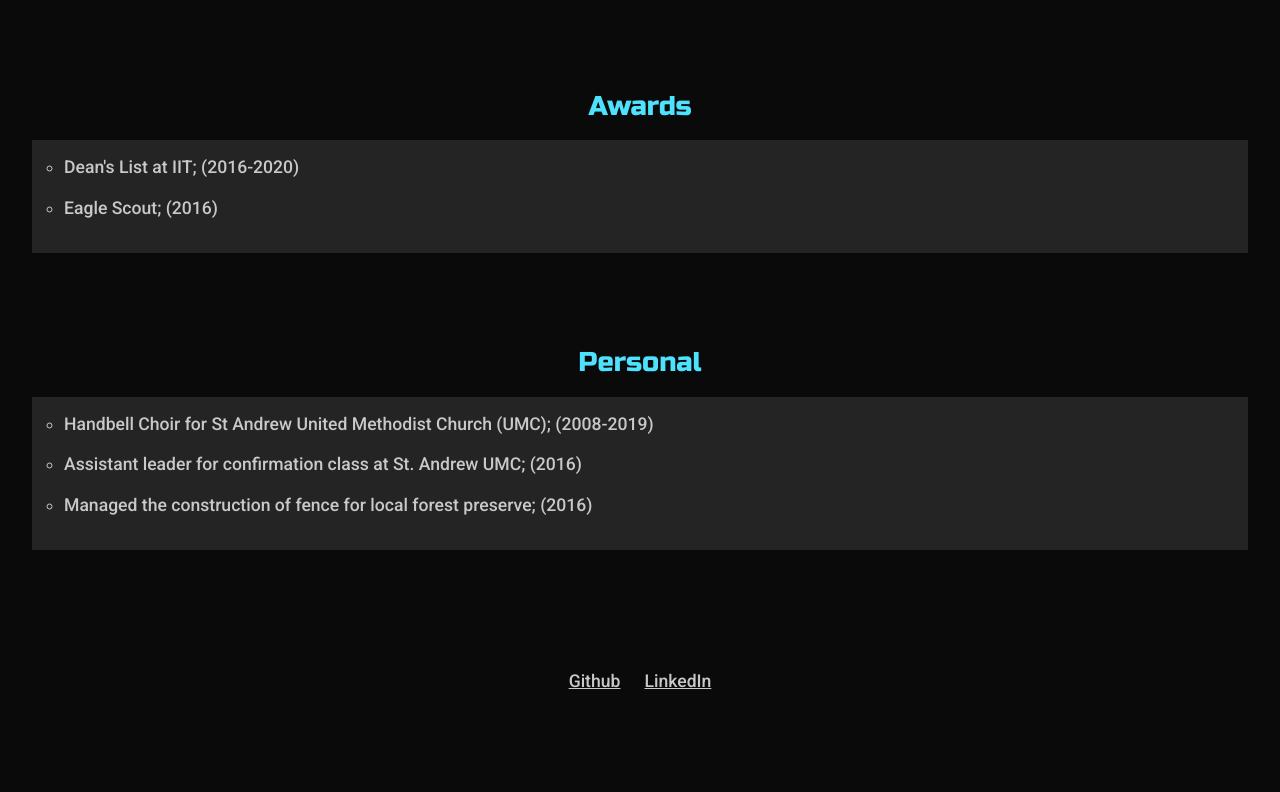
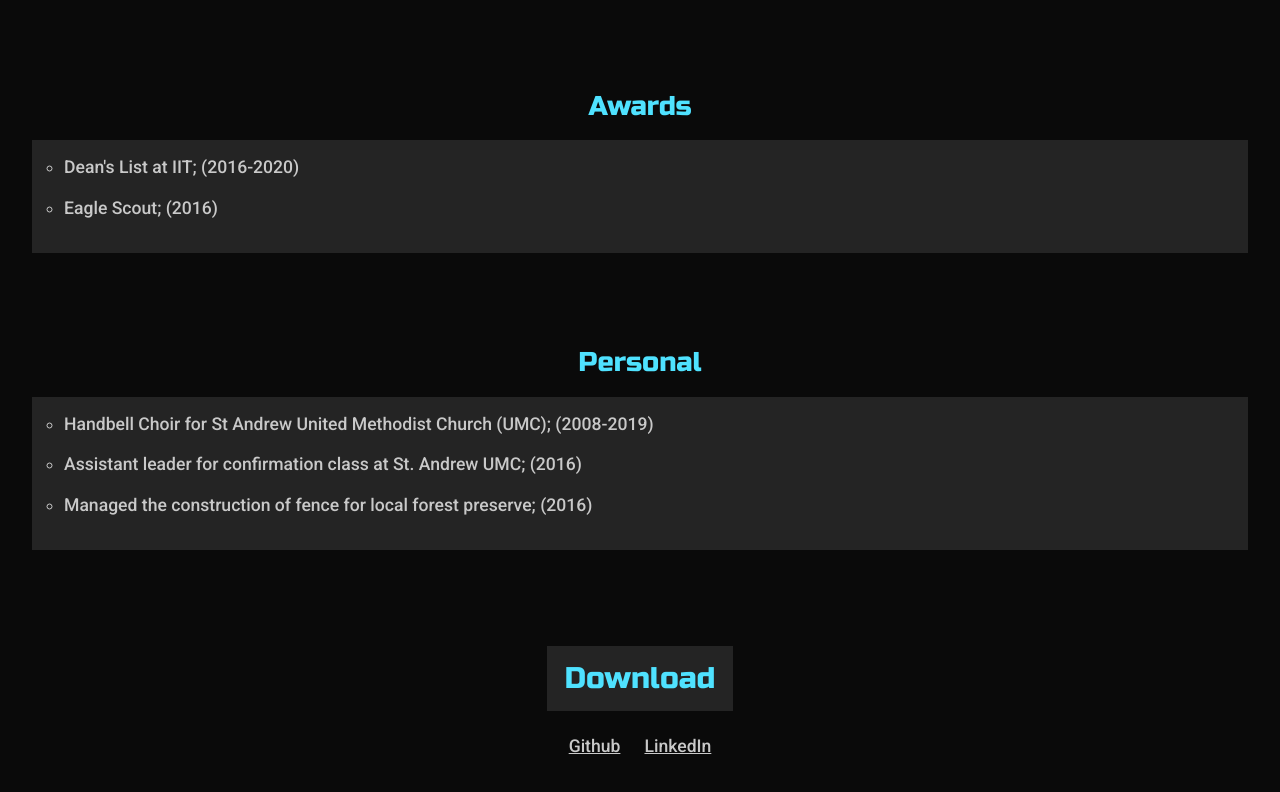
Before and after one commit to lukemartinlogan/professional-website, a plain HTML site: page resume/index.html in a window 1280 px wide. Shown: the part 1549-2341 px from the top of the page. Before the commit the page ends 2298 px from the top, so only its background shows below. Drawn offline with nearby package versions, Linux system fonts and the light colour scheme.

Commit message:
Add download button to resume page

```diff
--- a/assets/css/style.css
+++ b/assets/css/style.css
@@ -188,8 +188,23 @@ ul.resume-info-set li:before {
   margin-left: .75em;
 }
 
-#education ul {
+aside.download {
+  display: flex;
+  justify-content: center;
+}
 
+a.download {
+  background-color: #242424; /*Dark grey*/
+  line-height: 1;
+  padding: 1em;
+}
+
+h2.download {
+  margin-bottom: 0em;
+}
+
+a.download:hover {
+  background-color: #333; /*Medium Grey*/
 }
 
 /* Project Phases */
--- a/resume/index.html
+++ b/resume/index.html
@@ -173,6 +173,12 @@
       </article>
     </main>
 
+    <aside class="download">
+      <a class="download" href="../assets/pdf/Luke-Logan-resume.pdf" download>
+        <h2 class="download">Download</h2>
+      </a>
+    </aside>
+
     <footer class="navbar">
       <ul>
         <li>
```
